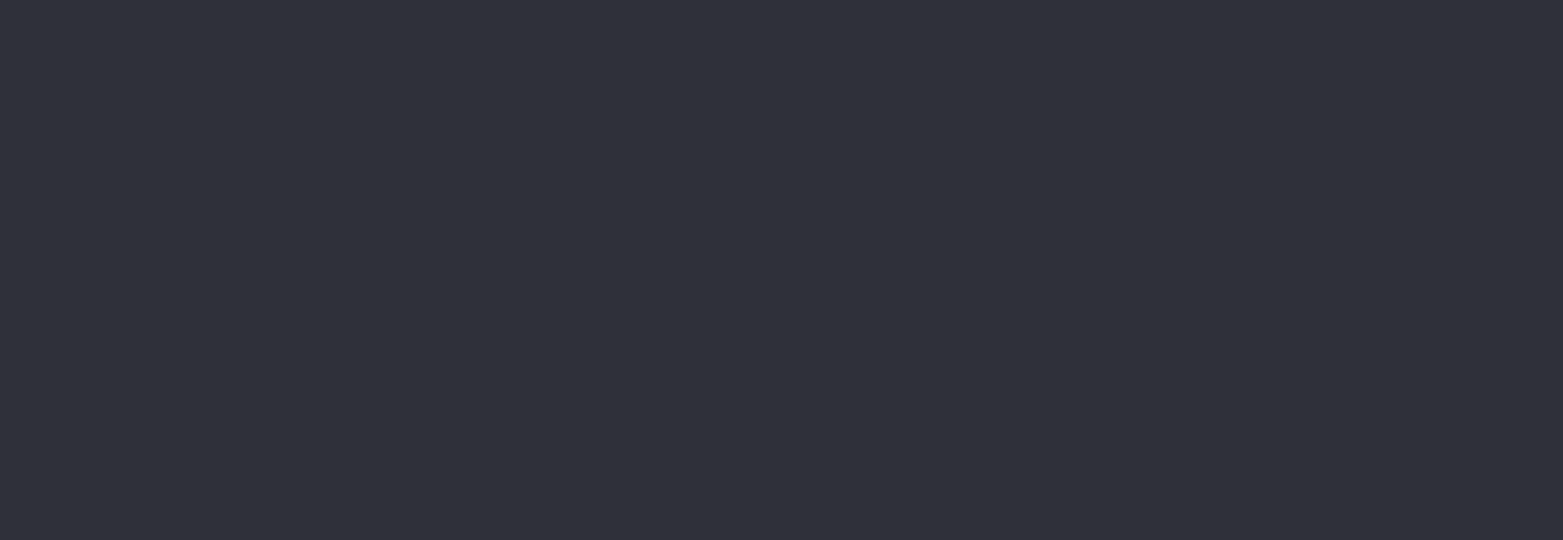
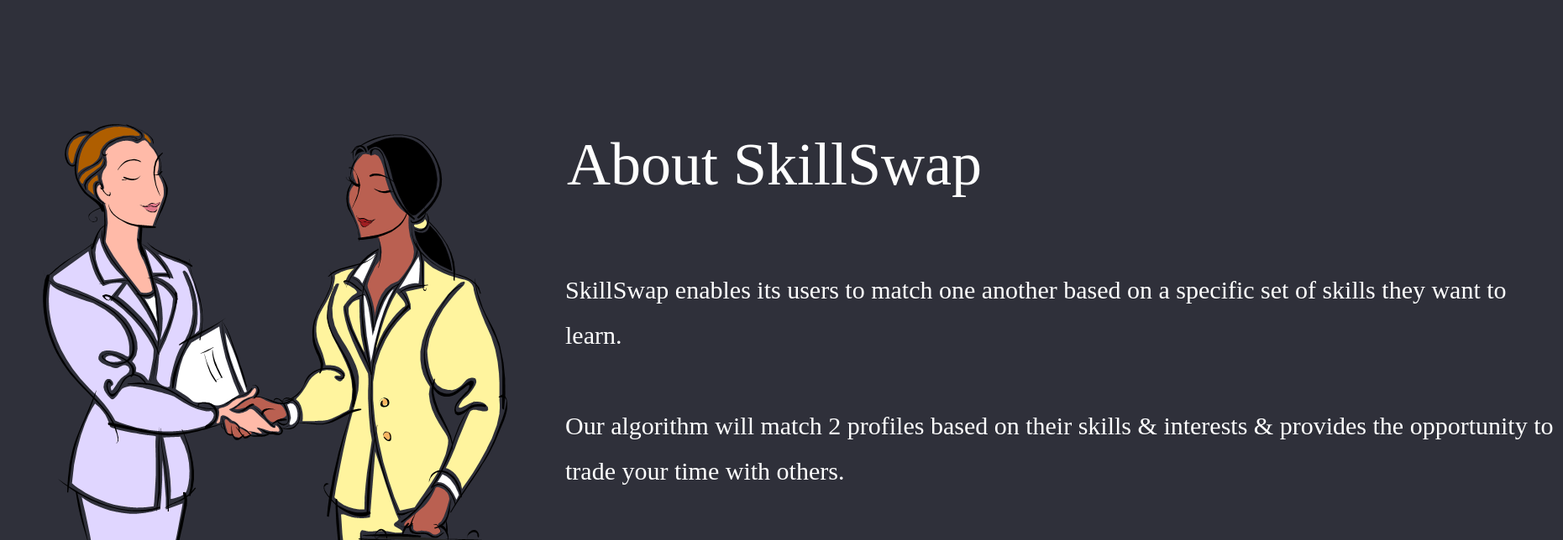
Before and after one commit to Adriana2288/skillswap-frontend, a React (Create React App) app: page /api/aboutus in a window 1280 px wide. Shown: the part 140-784 px from the top of the page at 84% size, 1861 px wide, since content can reach past the window. Built offline with nearby package versions, Linux system fonts and the light colour scheme.

Commit message:
Initial setup of About Us page without the nav-bar

```diff
--- a/src/App.js
+++ b/src/App.js
@@ -1,10 +1,9 @@
 import React, { Component } from "react";
 import { BrowserRouter as Router, Route } from "react-router-dom";
+import AboutUs from "./components/AboutUs";
 import SignUp from "./components/SignUp";
 import LogIn from "./components/LogIn";
 import LandingPage from "./components/LandingPage";
-// import "./assets/css/style.css"
-// import "./assets/css/landing-css.css" ??do these need to be here
 
 
 class App extends Component {
@@ -15,6 +14,7 @@
           <Route path="/api/signup" component={SignUp} />
           <Route path="/api/login" component={LogIn} />
           <Route path="/api/landingpage" component={LandingPage} />
+          <Route path="/api/aboutus" component={AboutUs} />
         </div>
       </Router>
     );
--- /dev/null
+++ b/src/assets/css/about-css.css
@@ -0,0 +1,45 @@
+.aboutUs {
+    position: absolute;
+    width: 581px;
+    height: 136px;
+    left: 675px;
+    top: 220px;
+
+    font-family: Poppins;
+    font-style: normal;
+    font-weight: 300;
+    font-size: 72px;
+    line-height: 108px;
+    display: flex;
+    align-items: center;
+
+    color: #FFFFFF;
+}
+
+
+.skillswapDescription {
+    position: absolute;
+    width: 1188px;
+    height: 486px;
+    left: 673px;
+    top: 402px;
+
+    font-family: Poppins;
+    font-style: normal;
+    font-weight: lighter;
+    font-size: 30px;
+    line-height: 54px;
+    display: flex;
+    align-items: center;
+
+    color: #ffffff;
+}
+
+
+.picture {
+    position: absolute;
+    width: 559px;
+    height: 633px;
+    left: 45px;
+    top: 287px;
+}
--- a/src/components/AboutUs.js
+++ b/src/components/AboutUs.js
@@ -1,15 +1,34 @@
 import React, { Component } from "react";
 import axios from "axios";
+import "../assets/css/about-css.css";
+import meeting from "../images/Meeting.png";
 
-class About extends Component {
-  constructor() {
+class AboutUs extends Component {
+  render() {
+    return (
+      <>
     <div>
-      <h1>About Us</h1>
-    </div>;
+      <h1 className="aboutUs">About SkillSwap</h1>
+    </div>
     <div>
-      <p> ..........</p>
+      <p className="skillswapDescription">SkillSwap enables its users to match one another
+based on a specific set of skills they want to learn.<br /><br />
+
+Our algorithm will match 2 profiles based on their skills & interests
+& provides the opportunity to trade your time with others.<br /><br />
+
+Curious about playing the piano? Perhaps you could exchange
+an hour with someone in exchange for teaching them one of
+your skills!</p>
     </div>
+
+    <div>
+        <img src={meeting} className="picture"/>
+    </div>
+
+    </>
+    )
   }
 }
 
-export default About;
+export default AboutUs;
```
Also changed, not shown: src/images/Meeting.png (added).
